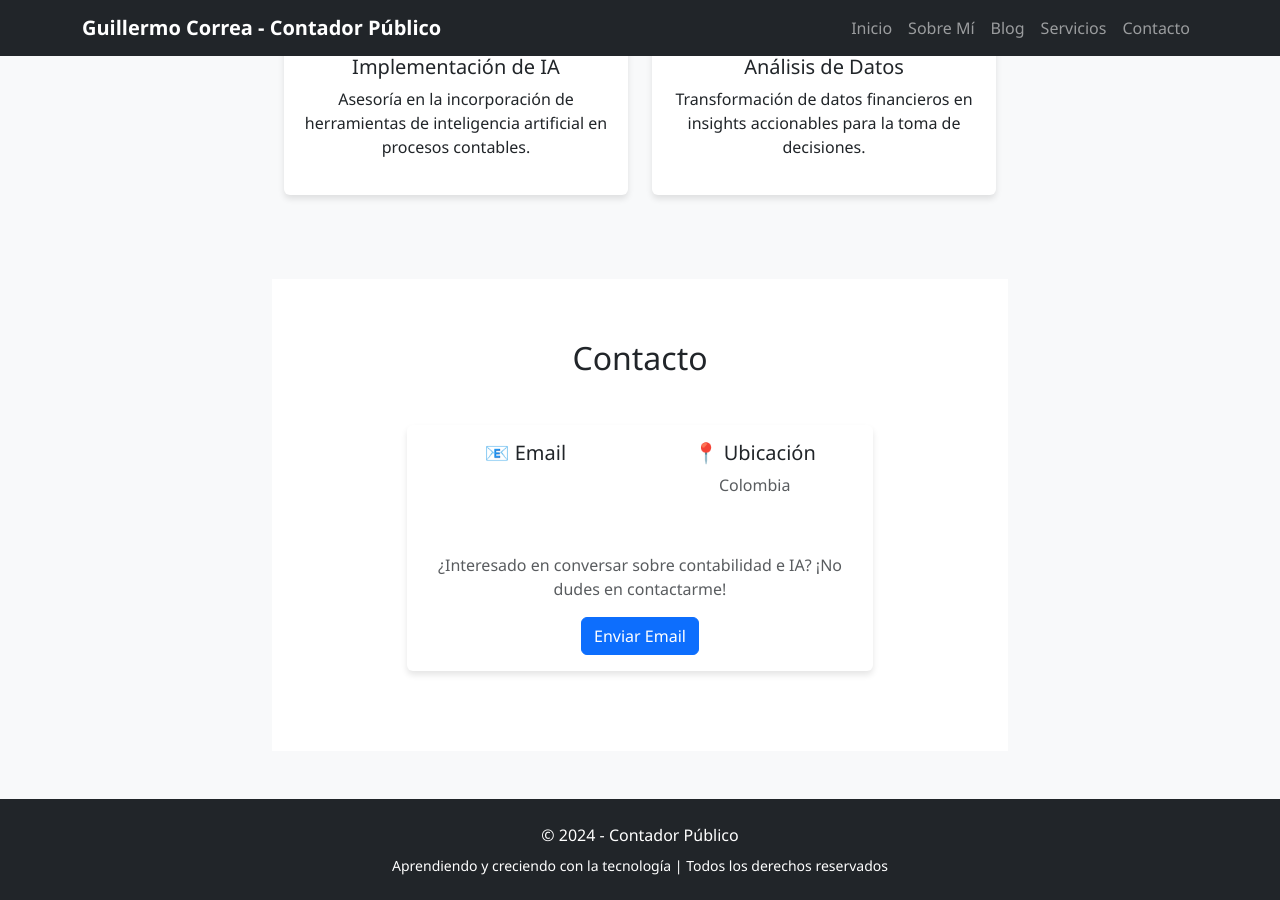
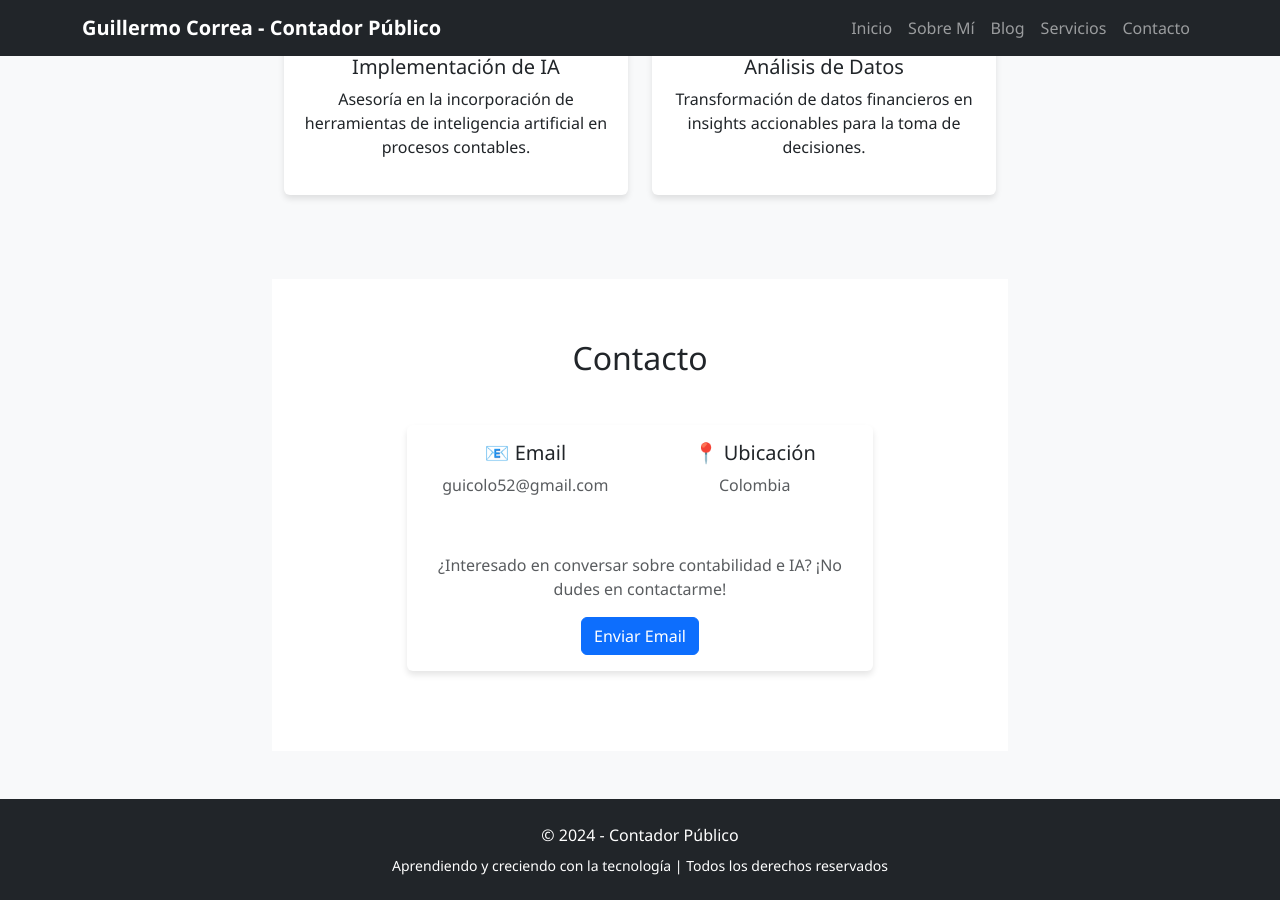
Before and after one commit to susu52/sitio-ia-contabilidad, a Jekyll site: the page built from index.md, in a window 1280 px wide and 900 px high, scrolled down 2185 px. Built offline with Jekyll 4.4.1, drawn with Linux system fonts in a browser that asks for light colours.

Commit message:
Update index.md

```diff
--- a/index.md
+++ b/index.md
@@ -136,7 +136,7 @@ title: Inicio
                         <div class="row text-center">
                             <div class="col-md-6 mb-3">
                                 <h5>📧 Email</h5>
-                                <p class="text-muted">{{ site.author.email }}</p>
+                                <p class="text-muted">guicolo52@gmail.com</p>
                             </div>
                             <div class="col-md-6 mb-3">
                                 <h5>📍 Ubicación</h5>
```
